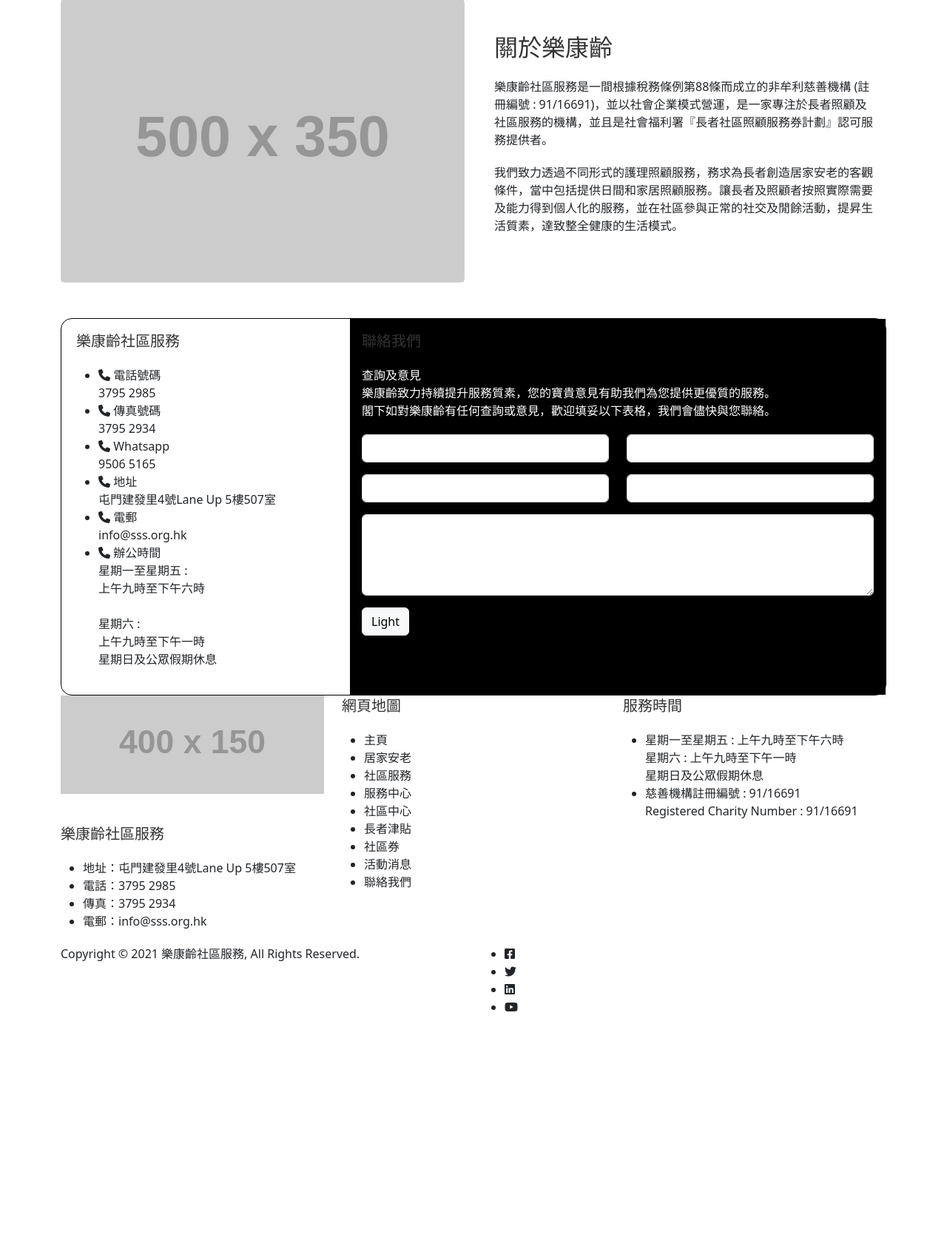
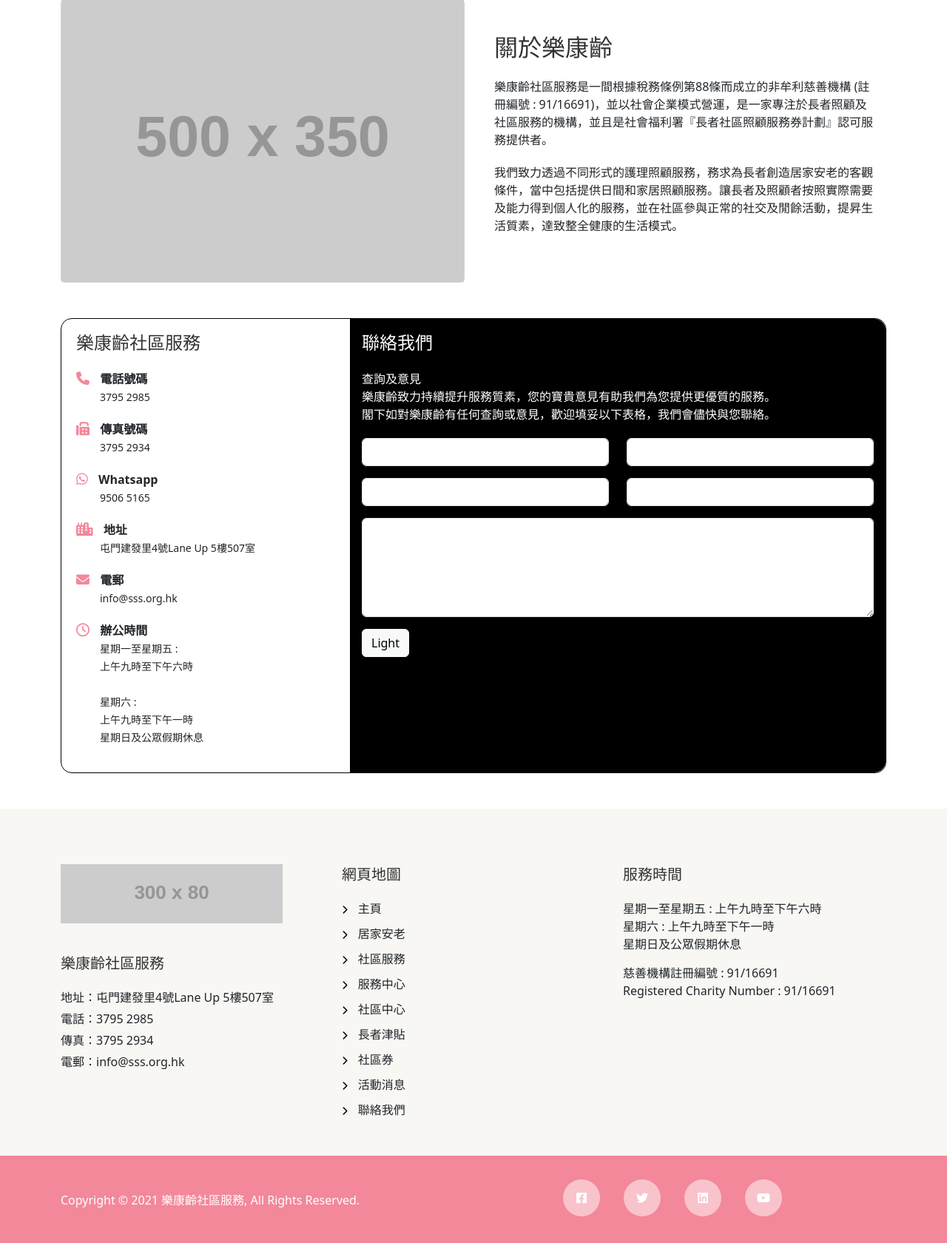
Before and after one commit to Do-Test-Live/W-Hong-Man-Association-Ltd, a PHP site: page / in a window 1280 px wide. Shown: the part 824-2504 px from the top of the page at 74% size. Before the commit the page ends 2191 px from the top, so only its background shows below. Run offline with PHP 8.4, Linux system fonts and the light colour scheme; grey boxes labelled with a size stand in for pictures from a placeholder-image service; some libraries are stand-ins or nearby versions.

Commit message:
update all

```diff
--- a/assets/css/style.css
+++ b/assets/css/style.css
@@ -1,4 +1,13 @@
 @import url('https://fonts.googleapis.com/css2?family=Mulish:wght@500&family=Nunito:wght@300&display=swap');
+
+:root {
+    --color-white: #ffffff;
+    --color-black: #000000;
+    --color-blue: #283454;
+    --color-pink: #f3889a;
+    --color-grey: #828690;
+    --color-light: #f8f7f4;
+}
 
 /**{
     font-family: 'Mulish', sans-serif;
@@ -15,7 +24,7 @@
     font-size: 15px;
 }
 
-.hmal-header-top .row{
+.hmal-header-top .row {
     margin-right: 3.5rem;
     margin-left: 3.5rem;
 }
@@ -32,7 +41,7 @@
     padding-right: 1rem;
 }
 
-.hmal-header-top ul li i{
+.hmal-header-top ul li i {
     margin-right: 5px;
 }
 
@@ -41,28 +50,28 @@
     margin-left: 0.6rem;
 }
 
-.hmal-header-bottom{
+.hmal-header-bottom {
     background-color: transparent;
 }
 
-.hmal-banner{
+.hmal-banner {
     margin-top: -7rem;
 }
 
-.hmal-bg-white{
-    background: white;
-    box-shadow: 0 0 10px rgba(0,0,0,.1);
+.hmal-bg-white {
+    background: var(--color-white);
+    box-shadow: 0 0 10px rgba(0, 0, 0, .1);
 }
 
-.uk-slideshow-items h1{
+.uk-slideshow-items h1 {
     font-size: 5rem;
 }
 
-.uk-slideshow-items p{
+.uk-slideshow-items p {
     font-size: 3.5rem;
 }
 
-.uk-slideshow-items .btn{
+.uk-slideshow-items .btn {
     padding: 0.5rem 4.5rem;
     font-size: 1.5rem;
 }
@@ -71,15 +80,133 @@
     left: calc(30% - var(--uk-position-margin-offset));
 }
 
-.hmal-contact{
-    border: 1px solid black;
+.hmal-contact {
+    border: 1px solid var(--color-black);
     border-radius: 15px;
 }
 
-.hmal-contact-form{
-    background: black;
+.hmal-contact-info ul {
+    list-style-type: disc;
+}
+
+.hmal-contact-form {
+    background: var(--color-black);
     padding: 1rem;
-    color: white;
+    color: var(--color-white);
+    border-radius: 0 15px 15px 0;
+}
+
+.hmal-contact-form h3 {
+    color: var(--color-white);
+}
+
+.hmal-contact-info ul {
+    list-style: none;
+    padding: 0;
+}
+
+.hmal-contact-info ul li {
+    margin-bottom: 20px;
+}
+
+.hmal-contact-info ul li i {
+    font-size: 18px;
+    margin-right: 10px;
+    color: var(--color-pink);
+}
+
+.hmal-list-title {
+    font-weight: bold;
+}
+
+.hmal-list-details {
+    font-weight: normal;
+    font-size: 14px;
+    margin-left: 32px;
+}
+
+.hmal-footer-top {
+    background: var(--color-light);
+    padding-top: 75px;
+    padding-bottom: 30px;
+}
+
+.hmal-footer-logo ul{
+    list-style: none;
+    padding: 0;
+}
+
+.hmal-footer-logo ul li{
+    margin-bottom: 5px;
+}
+
+.hmal-footer-menu ul{
+    list-style: none;
+    padding: 0;
+}
+
+.hmal-footer-menu ul li i {
+    font-size: 12px;
+    margin-right: 10px;
+    color: var(--color-black);
+}
+
+.hmal-footer-menu ul li{
+    margin-bottom: 10px;
+}
+
+.hmal-footer-info ul{
+    list-style: none;
+    padding: 0;
+}
+
+.hmal-footer-info ul li{
+    margin-bottom: 15px;
+}
+
+.hmal-footer-bottom {
+    background: var(--color-pink);
+    color: var(--color-white);
+    padding-top: 2rem;
+    padding-bottom: 1rem;
+}
+
+.hmal-footer-bottom ul{
+    list-style: none;
+    padding: 0;
+}
+
+.hmal-footer-bottom ul li{
+    float: left;
+    margin-right: 2rem;
+    height: 50px;
+    width: 50px;
+    border-radius: 50%;
+    background: rgba(255, 255, 255, 0.5);
+    position: relative;
+}
+
+.hmal-footer-bottom ul li i{
+    position: absolute;
+    top:50%;
+    left: 50%;
+    transform: translate(-50%,-50%);
+}
+
+#hmal-scrollToTop {
+    display: none;
+    position: fixed;
+    bottom: 20px;
+    right: 30px;
+    z-index: 99;
+    cursor: pointer;
+    background-color: var(--color-pink);
+    color: var(--color-white);
+    border-radius: 50%;
+    font-size: 20px;
+    height: 50px;
+    width: 50px;
+    border: 2px solid var(--color-white);
 }
 
 @media (max-width: 987px) {
@@ -87,7 +214,7 @@
         text-align: center;
     }
 
-    .hmal-banner{
+    .hmal-banner {
         margin-top: unset;
     }
 
@@ -97,7 +224,7 @@
     }
 
     .d-flex {
-        display: unset!important;
+        display: unset !important;
     }
 
     .justify-content-end {
@@ -110,15 +237,15 @@
         text-align: center;
     }
 
-    .uk-slideshow-items h1{
+    .uk-slideshow-items h1 {
         font-size: 2rem;
     }
 
-    .uk-slideshow-items p{
+    .uk-slideshow-items p {
         font-size: 1.5rem;
     }
 
-    .uk-slideshow-items .btn{
+    .uk-slideshow-items .btn {
         padding: 0.5rem 2.5rem;
         font-size: 0.75rem;
     }
@@ -126,4 +253,8 @@
     .uk-position-center {
         left: calc(50% - var(--uk-position-margin-offset));
     }
+
+    .hmal-contact-form{
+        border-radius: 0 0 15px 15px;
+    }
 }
--- a/assets/js/main.js
+++ b/assets/js/main.js
@@ -9,3 +9,19 @@ $(document).ready(function () {
         }
     });
 });
+
+
+let scrollToTopButton = document.getElementById("hmal-scrollToTop");
+
+window.onscroll = function() {
+    if (document.body.scrollTop > 20 || document.documentElement.scrollTop > 20) {
+        scrollToTopButton.style.display = "block";
+    } else {
+        scrollToTopButton.style.display = "none";
+    }
+};
+
+scrollToTopButton.onclick = function() {
+    document.body.scrollTop = 0;
+    document.documentElement.scrollTop = 0;
+};
--- a/index.html
+++ b/index.html
@@ -83,7 +83,8 @@
 <!-- Navbar End -->
 
 <!-- Banner Start -->
-<section class="uk-position-relative uk-visible-toggle uk-dark hmal-banner" tabindex="-1" uk-slideshow="min-height: 300; max-height: 800; animation: push">
+<section class="uk-position-relative uk-visible-toggle uk-dark hmal-banner" tabindex="-1"
+         uk-slideshow="min-height: 300; max-height: 800; animation: push">
     <ul class="uk-slideshow-items">
         <li>
             <img src="https://placehold.co/1200x800/png" alt="" uk-cover>
@@ -95,8 +96,10 @@
         </li>
     </ul>
 
-    <a class="uk-position-center-left uk-position-small uk-hidden-hover" href uk-slidenav-previous uk-slideshow-item="previous"></a>
-    <a class="uk-position-center-right uk-position-small uk-hidden-hover" href uk-slidenav-next uk-slideshow-item="next"></a>
+    <a class="uk-position-center-left uk-position-small uk-hidden-hover" href uk-slidenav-previous
+       uk-slideshow-item="previous"></a>
+    <a class="uk-position-center-right uk-position-small uk-hidden-hover" href uk-slidenav-next
+       uk-slideshow-item="next"></a>
 </section>
 <!-- Banner End -->
 
@@ -126,51 +129,71 @@
 
 <!-- Contact Start -->
 <section class="container pt-5">
-    <div class="hmal-contact ps-3">
+    <div class="hmal-contact ps-lg-3">
         <div class="row">
-            <div class="col-lg-4 p-3">
-                <h4>樂康齡社區服務</h4>
+            <div class="col-lg-4 p-3 hmal-contact-info">
+                <h3>樂康齡社區服務</h3>
                 <ul>
                     <li>
                         <i class="fa-solid fa-phone"></i>
-                        電話號碼 <br/>
-                        3795 2985
+                        <span class="hmal-list-title">電話號碼</span>
+                        <br/>
+                        <span class="hmal-list-details">3795 2985</span>
                     </li>
                     <li>
-                        <i class="fa-solid fa-phone"></i>
-                        傳真號碼 <br/>
-                        3795 2934
+                        <i class="fa-solid fa-fax"></i>
+                        <span class="hmal-list-title">傳真號碼</span>
+                        <br/>
+                        <span class="hmal-list-details">3795 2934</span>
                     </li>
                     <li>
-                        <i class="fa-solid fa-phone"></i>
-                        Whatsapp <br/>
-                        9506 5165
+                        <i class="fa-brands fa-whatsapp"></i>
+                        <span class="hmal-list-title">Whatsapp</span>
+                        <br/>
+                        <span class="hmal-list-details">9506 5165</span>
                     </li>
                     <li>
-                        <i class="fa-solid fa-phone"></i>
-                        地址 <br/>
-                        屯門建發里4號Lane Up 5樓507室
+                        <i class="fa-solid fa-city"></i>
+                        <span class="hmal-list-title">地址</span>
+                        <br/>
+                        <span class="hmal-list-details">屯門建發里4號Lane Up 5樓507室</span>
                     </li>
                     <li>
-                        <i class="fa-solid fa-phone"></i>
-                        電郵 <br/>
-                        info@sss.org.hk
+                        <i class="fa-solid fa-envelope"></i>
+                        <span class="hmal-list-title">電郵</span>
+                        <br/>
+                        <span class="hmal-list-details">info@sss.org.hk</span>
                     </li>
                     <li>
-                        <i class="fa-solid fa-phone"></i>
-                        辦公時間 <br/>
-                        星期一至星期五 : <br/>
-                        上午九時至下午六時 <br/>
+                        <i class="fa-regular fa-clock"></i>
+                        <span class="hmal-list-title">辦公時間</span>
                         <br/>
-                        星期六 : <br/>
-                        上午九時至下午一時 <br/>
-                        星期日及公眾假期休息
+                        <span class="hmal-list-details">
+                          星期一至星期五 :
+                        </span>
+                        <br/>
+                        <span class="hmal-list-details">
+                          上午九時至下午六時
+                            </span>
+                        <br/>
+                        <br/>
+                        <span class="hmal-list-details">
+                          星期六 :
+                            </span>
+                        <br/>
+                        <span class="hmal-list-details">
+                          上午九時至下午一時
+                            </span>
+                        <br/>
+                        <span class="hmal-list-details">
+                          星期日及公眾假期休息
+                        </span>
                     </li>
                 </ul>
             </div>
             <div class="col-lg-8">
                 <div class="hmal-contact-form h-100">
-                    <h4>聯絡我們</h4>
+                    <h3>聯絡我們</h3>
                     <p>
                         查詢及意見 <br/>
                         樂康齡致力持續提升服務質素，您的寶貴意見有助我們為您提供更優質的服務。<br/>
@@ -191,7 +214,7 @@
                                 <input type="text" class="form-control">
                             </div>
                             <div class="col-lg-12 mb-3">
-                                <textarea class="form-control" rows="4"></textarea>
+                                <textarea class="form-control" rows="5"></textarea>
                             </div>
                             <div class="col-lg-12 mb-3">
                                 <button type="button" class="btn btn-light">Light</button>
@@ -206,13 +229,13 @@
 <!-- Contact End -->
 
 <!-- Footer Start -->
-<footer>
+<footer class="mt-5">
     <!-- Footer Top Start -->
-    <div>
+    <div class="hmal-footer-top">
         <div class="container">
             <div class="row">
-                <div class="col-lg-4">
-                    <img src="https://placehold.co/400x150/png" class="img-fluid" alt=""/>
+                <div class="col-lg-4 hmal-footer-logo">
+                    <img src="https://placehold.co/300x80/png" class="img-fluid" alt=""/>
                     <h4>樂康齡社區服務</h4>
                     <ul>
                         <li>
@@ -229,39 +252,48 @@
                         </li>
                     </ul>
                 </div>
-                <div class="col-lg-4">
+                <div class="col-lg-4 hmal-footer-menu">
                     <h4>網頁地圖</h4>
                     <ul>
                         <li>
+                            <i class="fa-solid fa-chevron-right"></i>
                             主頁
                         </li>
                         <li>
+                            <i class="fa-solid fa-chevron-right"></i>
                             居家安老
                         </li>
                         <li>
+                            <i class="fa-solid fa-chevron-right"></i>
                             社區服務
                         </li>
                         <li>
+                            <i class="fa-solid fa-chevron-right"></i>
                             服務中心
                         </li>
                         <li>
+                            <i class="fa-solid fa-chevron-right"></i>
                             社區中心
                         </li>
                         <li>
+                            <i class="fa-solid fa-chevron-right"></i>
                             長者津貼
                         </li>
                         <li>
+                            <i class="fa-solid fa-chevron-right"></i>
                             社區券
                         </li>
                         <li>
+                            <i class="fa-solid fa-chevron-right"></i>
                             活動消息
                         </li>
                         <li>
+                            <i class="fa-solid fa-chevron-right"></i>
                             聯絡我們
                         </li>
                     </ul>
                 </div>
-                <div class="col-lg-4">
+                <div class="col-lg-4 hmal-footer-info">
                     <h4>服務時間</h4>
                     <ul>
                         <li>
@@ -281,15 +313,15 @@
     <!-- Footer Top End -->
 
     <!-- Copyright Start -->
-    <div>
+    <div class="hmal-footer-bottom">
         <div class="container">
             <div class="row">
                 <div class="col-lg-6">
-                    <p>
+                    <p class="mt-3">
                         Copyright © 2021 樂康齡社區服務, All Rights Reserved.
                     </p>
                 </div>
-                <div class="col-lg-6">
+                <div class="col-lg-6 d-flex justify-content-center">
                     <ul>
                         <li>
                             <i class="fa-brands fa-square-facebook"></i>
@@ -312,6 +344,9 @@
 </footer>
 <!-- Footer End -->
 
+<!-- Scroll To Top -->
+<button id="hmal-scrollToTop"><i class="fa-solid fa-angle-up"></i></button>
+
 <script src="assets/vendor/Bootstrap/js/bootstrap.bundle.min.js"></script>
 <script src="assets/vendor/Uikit/js/uikit.min.js"></script>
 <script src="assets/vendor/jQuery/jquery-3.6.4.min.js"></script>
```
